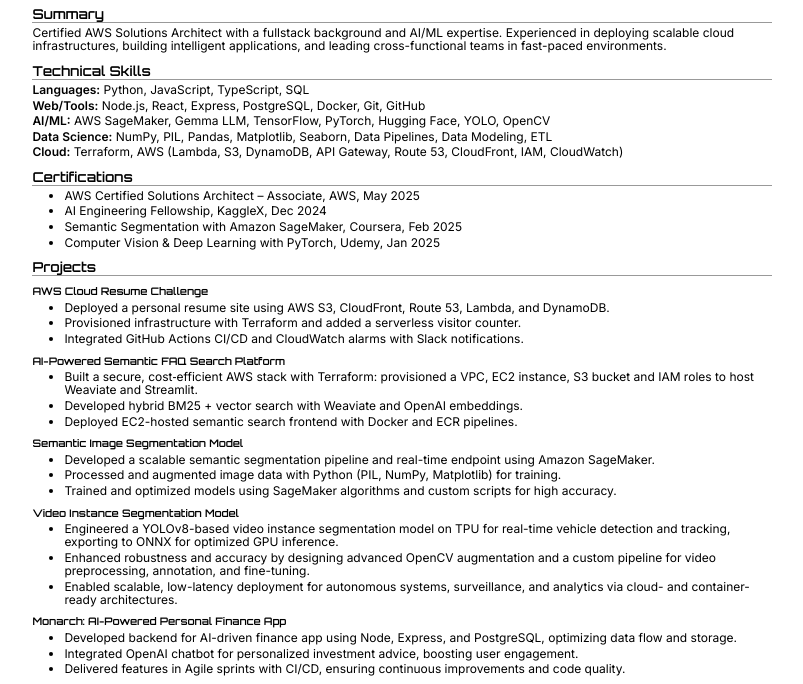
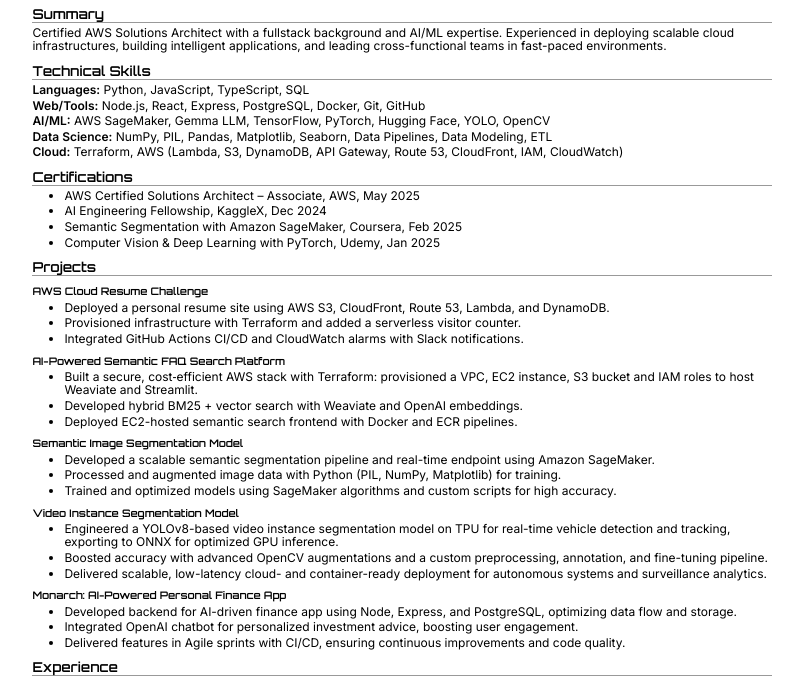
Before and after one commit to cmorgan3324/cloud-resume-challenge, a website: page legacy-resume/public/optimized-resume.html in a window 1280 px wide. Shown: the part 91-775 px from the top of the page, without its empty margins (6-809 px from the left). Drawn offline with Linux system fonts and the light colour scheme.

Commit message:
optimized resume edit

```diff
--- a/legacy-resume/public/optimized-resume.html
+++ b/legacy-resume/public/optimized-resume.html
@@ -111,8 +111,8 @@
             <h3><a href="https://github.com/cmorgan3324/Video-Instance-Segmentation">Video Instance Segmentation Model</a></h3>
             <ul>
               <li>Engineered a YOLOv8-based video instance segmentation model on TPU for real-time vehicle detection and tracking, exporting to ONNX for optimized GPU inference.</li>
-              <li>Enhanced robustness and accuracy by designing advanced OpenCV augmentation and a custom pipeline for video preprocessing, annotation, and fine-tuning.</li>
-              <li>Enabled scalable, low-latency deployment for autonomous systems, surveillance, and analytics via cloud- and container-ready architectures.</li>
+              <li>Boosted accuracy with advanced OpenCV augmentations and a custom preprocessing, annotation, and fine-tuning pipeline.</li>
+              <li>Delivered scalable, low-latency cloud- and container-ready deployment for autonomous systems and surveillance analytics.</li>
             </ul>
           </div>
 
```
